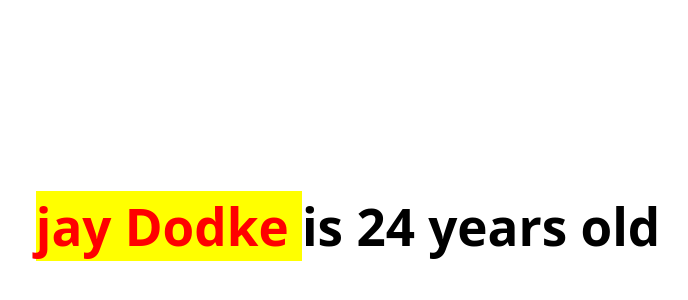
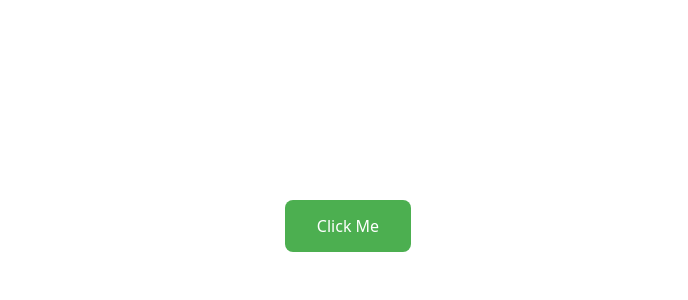
Before and after one commit to Jay-dodke/learn-react-revision, a React app: page / in a window 1280 px wide. Shown: the part 174-474 px from the top of the page, without its empty margins (292-980 px from the left). Built offline with nearby package versions, Linux system fonts and the light colour scheme; the HTML template or start-up script is replaced by a standard one.

Commit message:
Learn event lister in react

```diff
--- a/src/App.jsx
+++ b/src/App.jsx
@@ -2,8 +2,10 @@ import React from "react";
 
 import Title from "./Title";
 import ProductTab from "./ProductTab";
-import MessageBox from "./MessageBox";
+
 import PrintmessageBox from "./PrintmessageBox";
+
+import ButtonActive from "./buttonActive";
 import "./App.css";
 
 // create component App
@@ -13,7 +15,7 @@ function Description() {}
 function App() {
   return (
     <>
-      <PrintmessageBox />
+      <ButtonActive />
     </>
   );
 }
--- /dev/null
+++ b/src/Button.css
@@ -0,0 +1,12 @@
+.my-button {
+  background-color: #4caf50;
+  border: none;
+  color: white;
+  padding: 15px 32px;
+  text-align: center;
+  text-decoration: none;
+  display: inline-block;
+  font-size: 16px;
+  margin: 4px 2px;
+  cursor: pointer;
+}
--- /dev/null
+++ b/src/Button.jsx
@@ -0,0 +1,16 @@
+import "./Button.css";
+function Onclick() {
+  alert("Button Clicked!");
+}
+
+function Button() {
+  return (
+    <>
+      <button className="my-button" onClick={Onclick}>
+        Click Me
+      </button>
+    </>
+  );
+}
+
+export default Button;
--- /dev/null
+++ b/src/ButtonActive.jsx
@@ -0,0 +1,11 @@
+import Button from "./Button";
+
+function ButtonActive() {
+  return (
+    <>
+      <Button />
+    </>
+  );
+}
+
+export default ButtonActive;
```
